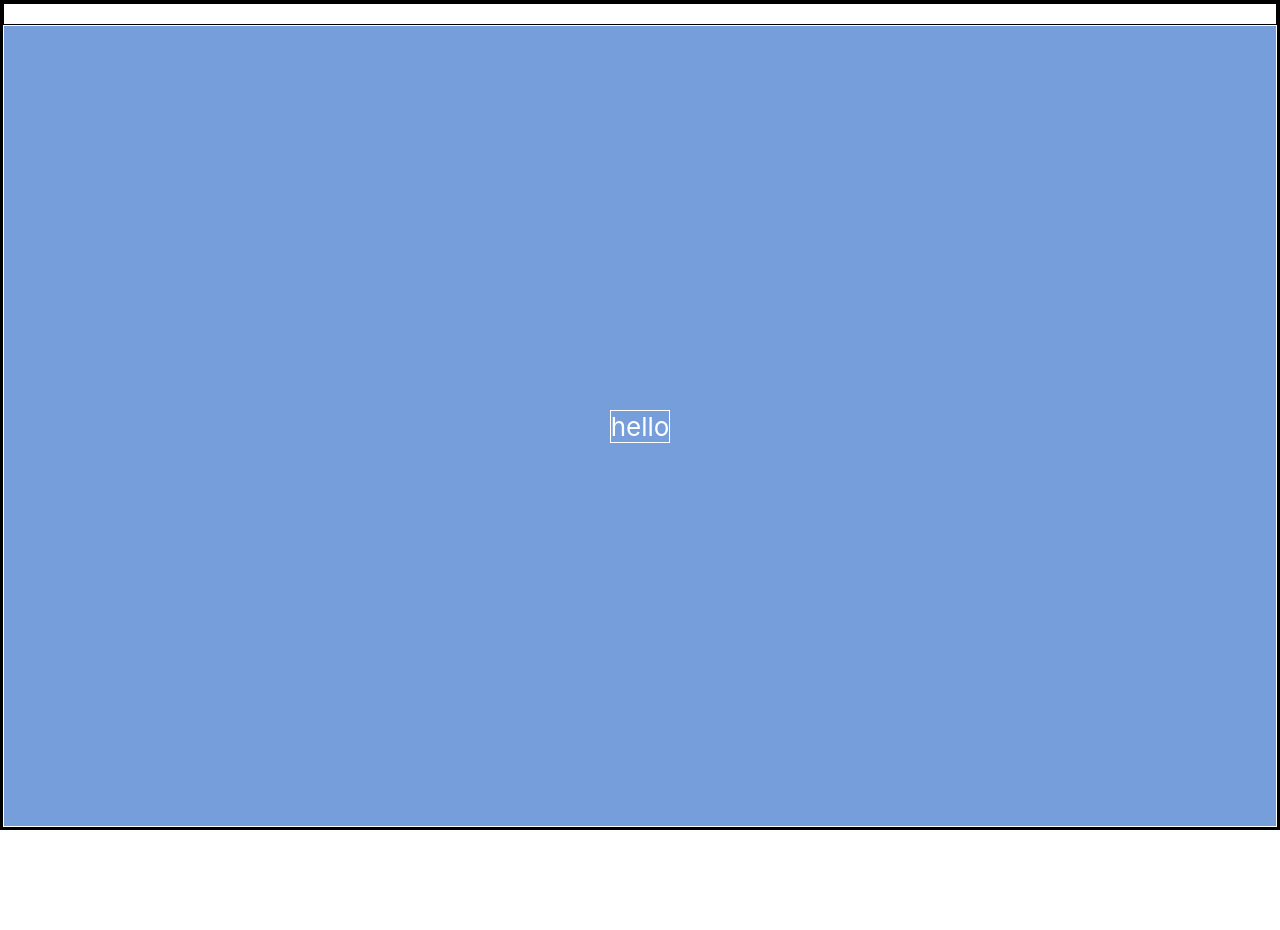
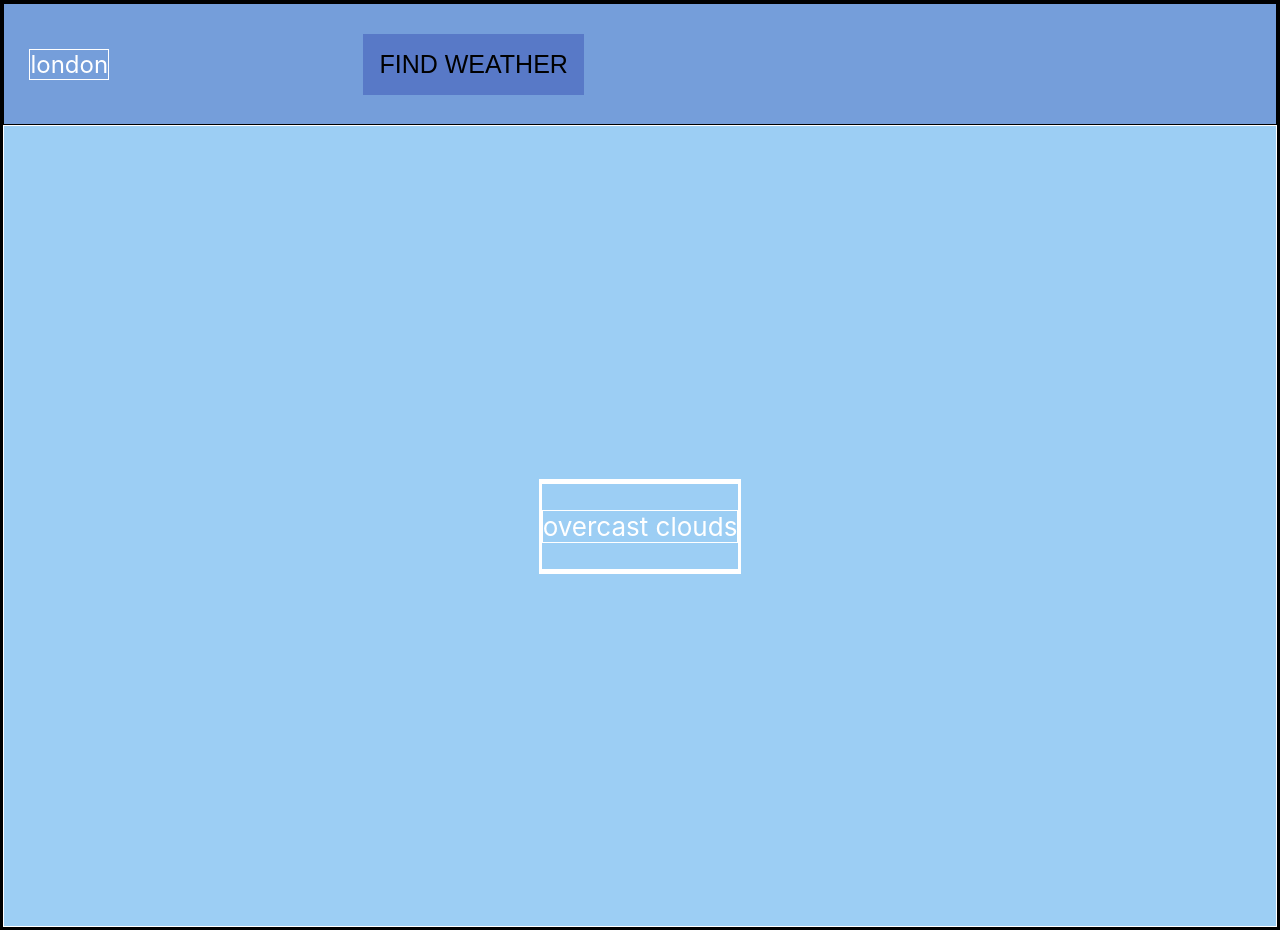
Before and after one commit to cozekouzi/mahdi---omar-react, a React (Create React App) app in the folder 05_React/react-assignment/: page / in a window 1280 px wide. Before the commit the page ends 830 px from the top, so only its background shows below. Built offline with nearby package versions, Linux system fonts and the light colour scheme.

Commit message:
made part of the header

```diff
--- a/05_React/react-assignment/src/App.css
+++ b/05_React/react-assignment/src/App.css
@@ -2,14 +2,37 @@
   text-align: center;
 }
 
-.App-logo {
-  height: 40vmin;
-  pointer-events: none;
+
+ *{border: solid 1px;}
+
+
+.header{
+  display: flex;
+  height:15vh;
+  background-color: #759eda;
+  align-items: center;
 }
-*{border: solid 1px;}
+.london{
+  margin-left: 2%;
+  font-weight: 400;
+  color: white;
+}
+
+
+.find-Weather-btn{
+margin-left: 20%;
+padding: 2vh;
+color: black;
+background-color: #5879c7;
+font-size: 25px;
+font-weight:100;
+border: none;
+
+}
+
 
 .App-body {
-  background-color: #759eda;
+  background-color: #9ccef4;
   min-height: 100vh;
   display: flex;
   flex-direction: column;
@@ -19,9 +42,6 @@
   color: white;
   font: Raleway;
 }
-.header{
-  height: 20px;
+.image{
+
 }
-.App-link {
-  color: #61dafb;
-}
--- a/05_React/react-assignment/src/App.js
+++ b/05_React/react-assignment/src/App.js
@@ -3,9 +3,19 @@ import './App.css';
 function App() {
   return (
     <>
-    <header className="header"></header>
+    <header className="header">
+      <h2 className="london">london</h2>
+      <button className="find-Weather-btn">FIND WEATHER</button>
+    </header>
     <body className="App-body">
-<p>hello</p>
+<div className="main">
+<div className="daily-weather">
+  <div className="image"></div>
+<div><p>overcast clouds</p></div>
+</div>
+<div className="weekly-weather"></div>
+
+</div>
 
 
 
```
Also changed, not shown: 05_React/react-assignment/src/logo.svg (deleted).
